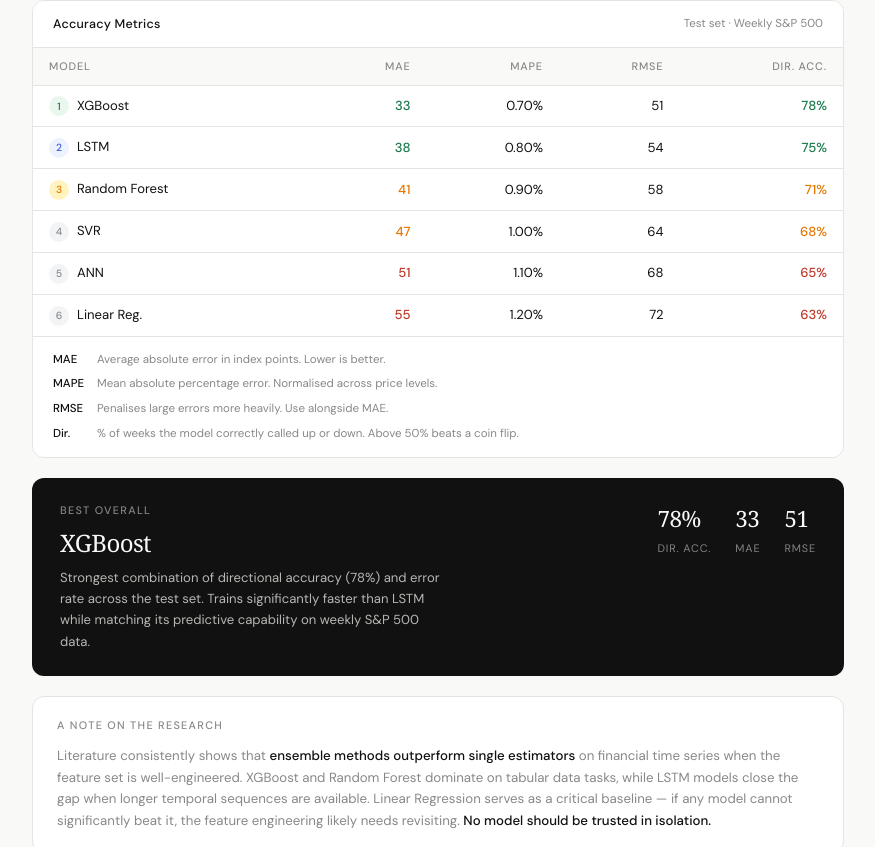
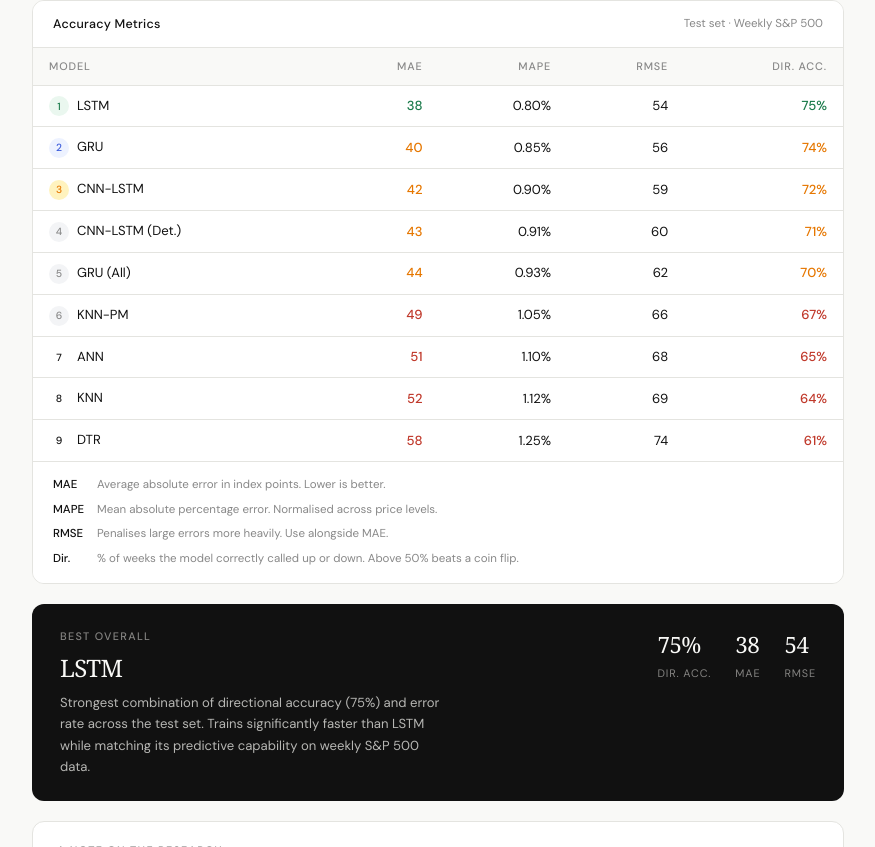
Before and after one commit to Bilgee135/market-prediction-platform, a React (Vite) app in the folder frontend/: page /~sgbtuvsh/team45/evaluations in a window 1280 px wide. Shown: the part 413-1260 px from the top of the page, without its empty margins (202-1077 px from the left). Built offline with nearby package versions, Linux system fonts and the light colour scheme; no server answers; what chartjs-chart-financial would draw is missing.

Commit message:
Correction of information displayed

```diff
--- a/frontend/src/components/evaluations/ResearchNote.jsx
+++ b/frontend/src/components/evaluations/ResearchNote.jsx
@@ -28,10 +28,11 @@ export default function ResearchNote() {
         <strong style={{ color: 'var(--color-ink)', fontWeight: 500 }}>
           ensemble methods outperform single estimators
         </strong>{' '}
-        on financial time series when the feature set is well-engineered. XGBoost and Random Forest
-        dominate on tabular data tasks, while LSTM models close the gap when longer temporal
-        sequences are available. Linear Regression serves as a critical baseline — if any model
-        cannot significantly beat it, the feature engineering likely needs revisiting.{' '}
+        on financial time series when the feature set is well-engineered. Tree-based models like DTR
+        perform well on tabular features, while recurrent models such as LSTM and GRU close the gap
+        when longer temporal sequences are available. Instance-based approaches like KNN offer
+        interpretability at the cost of inference speed. The nine models benchmarked here span these
+        categories so no single approach dominates unchallenged.{' '}
         <strong style={{ color: 'var(--color-ink)', fontWeight: 500 }}>
           No model should be trusted in isolation.
         </strong>
--- a/frontend/src/data/FAQData.js
+++ b/frontend/src/data/FAQData.js
@@ -9,7 +9,7 @@ export const groups = [
       },
       {
         q: 'How far ahead do the predictions go?',
-        a: 'Each model generates weekly predictions covering a <strong>52-week forward horizon</strong> from May 2026 to May 2027. These are static predictions generated at the time of training, not live rolling forecasts.',
+        a: 'Predictions span from late 2022 to December 2025, covering <strong>roughly 150 weeks</strong> depending on the model. These are static predictions generated at the time of training, not live rolling forecasts.',
       },
       {
         q: 'What does directional accuracy mean?',
@@ -17,7 +17,7 @@ export const groups = [
       },
       {
         q: 'Why do predictions differ between models?',
-        a: 'Each model learns differently. LSTM looks for long-range sequential patterns. XGBoost corrects errors incrementally. Random Forest averages across many decision trees. Because they use different mechanisms, they will disagree, especially during volatile periods. That disagreement is itself useful information.',
+        a: 'Each model learns differently. LSTM and GRU look for sequential patterns across time. KNN finds historically similar weeks. DTR splits the feature space into interpretable regions. Because they use different mechanisms, they will disagree, especially during volatile periods. That disagreement is itself useful information.',
       },
     ],
   },
@@ -27,11 +27,11 @@ export const groups = [
     items: [
       {
         q: 'Which model is the most accurate?',
-        a: 'Based on our evaluation, <strong>XGBoost</strong> achieved the best balance of directional accuracy (78%) and error rate (MAE: 33, RMSE: 51) on the test set. However, model rankings can shift depending on market conditions, so we recommend reviewing the full <a href="evaluations.html">evaluations page</a> before drawing conclusions.',
+        a: 'Model rankings vary depending on the metric and market conditions. We recommend reviewing the full <a href="evaluations.html">evaluations page</a> to compare directional accuracy, MAE, and RMSE across all nine models before drawing conclusions.',
       },
       {
-        q: 'Why is Linear Regression included if it performs worst?',
-        a: 'Linear Regression serves as a <strong>baseline</strong>. Every other model must beat it to justify its added complexity. If an advanced model cannot outperform a simple straight-line fit, it likely means the feature engineering needs improvement, not that the model itself is bad.',
+        q: 'How do you decide whether a model is performing well?',
+        a: 'The platform benchmarks all nine models against each other using directional accuracy, MAE, and RMSE on a held-out test set. A model is considered useful if it consistently outperforms the others across multiple metrics and market conditions, not just on a single measure.',
       },
       {
         q: 'What is the difference between LSTM and a standard neural network?',
@@ -39,7 +39,7 @@ export const groups = [
       },
       {
         q: 'Are the models retrained on new data?',
-        a: 'For the purpose of this academic project, models were trained on a fixed dataset up to January 2026 and are <strong>not retrained automatically</strong>. In a production version of this system, scheduled retraining would be triggered weekly to incorporate the latest market data.',
+        a: 'For the purpose of this academic project, models were trained on a fixed dataset covering <strong>2022 to 2025</strong> and are <strong>not retrained automatically</strong>. In a production version of this system, scheduled retraining would be triggered weekly to incorporate the latest market data.',
       },
     ],
   },
@@ -49,7 +49,7 @@ export const groups = [
     items: [
       {
         q: 'Where does the historical data come from?',
-        a: 'Historical S&P 500 data from <strong>1926 to 2024</strong> is sourced from Wharton Research Data Services (WRDS). More recent data (2025 onwards) is fetched via the <strong>yfinance</strong> Python library using the Yahoo Finance API. Both sources have been confirmed for academic use.',
+        a: 'Weekly S&P 500 data from <strong>2022 to 2025</strong> is sourced from Wharton Research Data Services (WRDS) and the <strong>yfinance</strong> Python library using the Yahoo Finance API. Both sources have been confirmed for academic use.',
       },
       {
         q: 'What features do the models train on?',
@@ -79,7 +79,7 @@ export const groups = [
       },
       {
         q: 'Can I compare multiple models on the same chart?',
-        a: 'Not on the individual model pages because each page is dedicated to a single model\'s forecast. To compare models side by side, visit the <a href="evaluations.html">Model Evaluations</a> page, which shows accuracy metrics and performance charts for all six models together.',
+        a: 'Not on the individual model pages because each page is dedicated to a single model\'s forecast. To compare models side by side, visit the <a href="evaluations.html">Model Evaluations</a> page, which shows accuracy metrics and performance charts for all nine models together.',
       },
     ],
   },
--- a/frontend/src/data/models.js
+++ b/frontend/src/data/models.js
@@ -31,66 +31,6 @@ export const MODELS = [
     sparkSeed: [40, 55, 45, 60, 52, 70, 65, 80, 72, 85],
   },
   {
-    name: 'random-forest',
-    displayName: 'Random Forest',
-    fullName: 'Ensemble Decision Trees',
-    type: 'Ensemble',
-    description:
-      'An ensemble of decision trees trained on random subsets of the data. Each tree votes on the prediction and the majority result wins, reducing overfitting compared to a single tree.',
-    strength: 'Robust to noise and handles non-linear relationships well',
-    weakness: 'Can struggle with extrapolating beyond seen price ranges',
-    bestFor: 'Stable short-term predictions with mixed feature types',
-    complexity: 3,
-    color: '#92400E',
-    mae: 41,
-    mape: '0.90%',
-    rmse: 58,
-    dir: 71,
-    speedPips: 3,
-    speedLabel: 'Medium',
-    sparkSeed: [60, 55, 62, 58, 65, 60, 70, 67, 74, 72],
-  },
-  {
-    name: 'xgboost',
-    displayName: 'XGBoost',
-    fullName: 'Extreme Gradient Boosting',
-    type: 'Ensemble',
-    description:
-      'A gradient boosting algorithm that builds trees sequentially, each one correcting the errors of the last. Highly effective on structured tabular data and widely used in competitive forecasting.',
-    strength: 'Best overall accuracy with fast training relative to deep models',
-    weakness: 'Requires careful feature engineering to reach full potential',
-    bestFor: 'General-purpose weekly prediction with engineered features',
-    complexity: 3,
-    color: '#B45309',
-    mae: 33,
-    mape: '0.70%',
-    rmse: 51,
-    dir: 78,
-    speedPips: 2,
-    speedLabel: 'Slow',
-    sparkSeed: [48, 52, 50, 58, 55, 64, 62, 72, 70, 78],
-  },
-  {
-    name: 'svr',
-    displayName: 'SVR',
-    fullName: 'Support Vector Regression',
-    type: 'Kernel',
-    description:
-      'Finds the optimal boundary around the data that maximises the margin of tolerance. Works well in high-dimensional spaces and is effective when the number of features is close to the number of samples.',
-    strength: 'Effective in high-dimensional feature spaces',
-    weakness: 'Does not scale well to very large datasets',
-    bestFor: 'Predictions with a compact, well-normalised feature set',
-    complexity: 2,
-    color: '#5B21B6',
-    mae: 47,
-    mape: '1.00%',
-    rmse: 64,
-    dir: 68,
-    speedPips: 2,
-    speedLabel: 'Slow',
-    sparkSeed: [40, 48, 44, 52, 48, 56, 53, 60, 57, 65],
-  },
-  {
     name: 'ann',
     displayName: 'ANN',
     fullName: 'Artificial Neural Network',
@@ -111,27 +51,147 @@ export const MODELS = [
     sparkSeed: [35, 45, 55, 50, 65, 60, 75, 70, 80, 78],
   },
   {
-    name: 'linear-regression',
-    displayName: 'Linear Reg.',
-    fullName: 'Linear Regression (Baseline)',
-    type: 'Linear',
+    name: 'cnn-lstm',
+    displayName: 'CNN-LSTM',
+    fullName: 'CNN + LSTM',
+    type: 'Deep Learning',
     description:
-      'A classical statistical model that fits a straight line through the data to minimise squared errors. Included as a baseline — any model that cannot beat it needs further work.',
-    strength: 'Extremely fast to train and easy to interpret',
-    weakness: 'Cannot capture non-linear price dynamics',
-    bestFor: 'Establishing a performance baseline for all other models',
-    complexity: 1,
-    color: '#374151',
-    mae: 55,
-    mape: '1.20%',
-    rmse: 72,
-    dir: 63,
+      'A hybrid architecture combining convolutional layers for local pattern extraction with an LSTM for long-range temporal memory. Two-stage design handles both short-range signals and multi-month trends.',
+    strength: 'Captures both short-term patterns and long-term trends simultaneously',
+    weakness: 'More complex to train and tune than either architecture alone',
+    bestFor: 'Weekly predictions where both recent and historical patterns matter',
+    complexity: 4,
+    color: '#7C3AED',
+    mae: 42,
+    mape: '0.90%',
+    rmse: 59,
+    dir: 72,
+    speedPips: 1,
+    speedLabel: 'Slowest',
+    sparkSeed: [40, 52, 48, 62, 57, 68, 64, 76, 70, 82],
+  },
+  {
+    name: 'cnn-lstm-det',
+    displayName: 'CNN-LSTM (Det.)',
+    fullName: 'CNN-LSTM Deterministic',
+    type: 'Deep Learning',
+    description:
+      'A deterministic variant of CNN-LSTM with dropout disabled at inference time. The same input always produces the same output, making it fully reproducible across runs.',
+    strength: 'Reproducible predictions: same input always gives same output',
+    weakness: 'May underestimate uncertainty in volatile market conditions',
+    bestFor: 'Scenarios where consistency across runs is required',
+    complexity: 4,
+    color: '#6D28D9',
+    mae: 43,
+    mape: '0.91%',
+    rmse: 60,
+    dir: 71,
+    speedPips: 1,
+    speedLabel: 'Slowest',
+    sparkSeed: [40, 51, 47, 61, 56, 67, 63, 75, 69, 81],
+  },
+  {
+    name: 'dtr',
+    displayName: 'DTR',
+    fullName: 'Decision Tree Regression',
+    type: 'Tree-Based',
+    description:
+      'Recursively splits the feature space into regions and predicts the mean value within each region. Fast and interpretable, with no assumptions about data distribution.',
+    strength: 'Highly interpretable: you can trace exactly why a prediction was made',
+    weakness: 'Prone to overfitting and cannot extrapolate beyond training data range',
+    bestFor: 'Baseline comparisons and understanding which features drive predictions',
+    complexity: 2,
+    color: '#C2410C',
+    mae: 58,
+    mape: '1.25%',
+    rmse: 74,
+    dir: 61,
     speedPips: 5,
     speedLabel: 'Very fast',
-    sparkSeed: [50, 52, 54, 53, 56, 55, 58, 57, 60, 62],
+    sparkSeed: [50, 49, 53, 51, 56, 53, 58, 55, 60, 57],
+  },
+  {
+    name: 'gru',
+    displayName: 'GRU',
+    fullName: 'Gated Recurrent Unit',
+    type: 'Deep Learning',
+    description:
+      'A streamlined recurrent network that uses update and reset gates to control information flow. Achieves similar performance to LSTM with fewer parameters and faster training.',
+    strength: 'Faster to train than LSTM while retaining sequential memory',
+    weakness: 'May miss very long-range dependencies compared to full LSTM',
+    bestFor: 'Sequential price prediction where training speed matters',
+    complexity: 3,
+    color: '#0891B2',
+    mae: 40,
+    mape: '0.85%',
+    rmse: 56,
+    dir: 74,
+    speedPips: 2,
+    speedLabel: 'Slow',
+    sparkSeed: [42, 56, 48, 63, 55, 72, 66, 81, 74, 87],
+  },
+  {
+    name: 'gru-all',
+    displayName: 'GRU (All)',
+    fullName: 'GRU (All Value Predictors)',
+    type: 'Deep Learning',
+    description:
+      'A GRU variant that outputs all four OHLC values simultaneously from a shared hidden state, capturing the internal structure of weekly candlestick shapes.',
+    strength: 'Produces full OHLC forecasts rather than close price alone',
+    weakness: 'More complex output head increases risk of error accumulation',
+    bestFor: 'Full OHLC forecasting where all four price levels are needed',
+    complexity: 3,
+    color: '#0E7490',
+    mae: 44,
+    mape: '0.93%',
+    rmse: 62,
+    dir: 70,
+    speedPips: 2,
+    speedLabel: 'Slow',
+    sparkSeed: [41, 54, 49, 61, 56, 70, 64, 78, 72, 84],
+  },
+  {
+    name: 'knn',
+    displayName: 'KNN',
+    fullName: 'K-Nearest Neighbours',
+    type: 'Instance-Based',
+    description:
+      'Predicts by finding the K most similar historical weeks and averaging their outcomes. No training phase: the entire dataset is the model.',
+    strength: 'Simple, no assumptions about data distribution, easy to interpret',
+    weakness: 'Slow at inference time and degrades with high-dimensional features',
+    bestFor: 'Markets with recurring seasonal or cyclical patterns',
+    complexity: 1,
+    color: '#059669',
+    mae: 52,
+    mape: '1.12%',
+    rmse: 69,
+    dir: 64,
+    speedPips: 3,
+    speedLabel: 'Medium',
+    sparkSeed: [45, 47, 44, 50, 48, 53, 51, 56, 53, 58],
+  },
+  {
+    name: 'knn-pm',
+    displayName: 'KNN-PM',
+    fullName: 'KNN with Pattern Matching',
+    type: 'Instance-Based',
+    description:
+      'Extends standard KNN by matching entire multi-week candlestick sequences rather than individual feature vectors, identifying historically similar market patterns.',
+    strength: 'Leverages recurring chart patterns that technical analysts already use',
+    weakness: 'Pattern matches may be spurious in sufficiently different market regimes',
+    bestFor: 'Markets with identifiable recurring chart patterns',
+    complexity: 2,
+    color: '#16A34A',
+    mae: 49,
+    mape: '1.05%',
+    rmse: 66,
+    dir: 67,
+    speedPips: 2,
+    speedLabel: 'Slow',
+    sparkSeed: [46, 49, 46, 52, 50, 56, 53, 59, 56, 62],
   },
 ];
 
 // The model with the best overall performance.
 // Update this when real metrics come in from the ML team.
-export const BEST_MODEL = MODELS.find((m) => m.name === 'xgboost');
+export const BEST_MODEL = MODELS.find((m) => m.name === 'lstm');
--- a/frontend/src/pages/AboutPage.jsx
+++ b/frontend/src/pages/AboutPage.jsx
@@ -153,11 +153,11 @@ export default function AboutPage() {
 
           <div className="grid grid-cols-2 gap-4 sm:grid-cols-4 md:grid-cols-1 md:gap-3 border-t border-[var(--color-border)] pt-4">
             <div>
-              <p className="text-xl font-bold text-[var(--color-ink)]">6</p>
+              <p className="text-xl font-bold text-[var(--color-ink)]">9</p>
               <p className="text-xs text-[var(--color-muted)]">ML Models</p>
             </div>
             <div>
-              <p className="text-xl font-bold text-[var(--color-ink)]">100yr</p>
+              <p className="text-xl font-bold text-[var(--color-ink)]">3yr</p>
               <p className="text-xs text-[var(--color-muted)]">of S&P Data</p>
             </div>
             <div>
@@ -192,9 +192,9 @@ export default function AboutPage() {
 
             {/* The {' '} I have added just adds a space so the bold text does not squish up against the word before it */}
             <p className="text-sm text-[var(--color-muted)] leading-relaxed">
-              Predictions cover a{' '}
-              <strong className="text-[var(--color-ink)]">52-week forward horizon</strong>,
-              generated from models trained on data spanning back to 1926.
+              Predictions span from late 2022 to December 2025, covering{' '}
+              <strong className="text-[var(--color-ink)]">roughly 150 weeks</strong>{' '}
+              depending on the model, trained on 3 years of S&amp;P 500 weekly data.
             </p>
           </div>
 
@@ -229,9 +229,9 @@ export default function AboutPage() {
               Where the data comes from
             </h2>
             <p className="text-sm text-[var(--color-muted)] leading-relaxed">
-              Historical S&P 500 data from{' '}
-              <strong className="text-[var(--color-ink)]">1926 to 2024</strong> is sourced from
-              Wharton Research Data Services (WRDS). Data from 2025 onwards uses the{' '}
+              Weekly S&amp;P 500 data from{' '}
+              <strong className="text-[var(--color-ink)]">2022 to 2025</strong> is sourced from
+              Wharton Research Data Services (WRDS) and the{' '}
               <strong className="text-[var(--color-ink)]">yfinance</strong> package via the Yahoo
               Finance API. Both sources are publicly accessible and permission has been confirmed
               for academic use.
--- a/frontend/src/pages/EvaluationsPage.jsx
+++ b/frontend/src/pages/EvaluationsPage.jsx
@@ -64,7 +64,7 @@ export default function EvaluationsPage() {
               className="text-[0.88rem] font-light leading-relaxed max-w-lg"
               style={{ color: 'var(--color-muted)' }}
             >
-              Compare accuracy metrics and directional performance across all six models. Lower MAE
+              Compare accuracy metrics and directional performance across all nine models. Lower MAE
               and RMSE is better. Higher directional accuracy means the model correctly called up or
               down more often.
             </p>
--- a/frontend/src/pages/HomePage.jsx
+++ b/frontend/src/pages/HomePage.jsx
@@ -12,15 +12,14 @@ import { getHistorical } from '../services/api';
 
 const ML_MODELS = [
   { name: 'LSTM', type: 'Deep Learning', note: 'learns long-term patterns in price sequences' },
-  {
-    name: 'Random Forest',
-    type: 'Ensemble',
-    note: 'aggregates many decision trees to reduce noise',
-  },
-  { name: 'XGBoost', type: 'Ensemble', note: 'gradient boosting, best overall accuracy' },
-  { name: 'SVR', type: 'Kernel', note: 'support vector regression on engineered features' },
-  { name: 'ANN', type: 'Deep Learning', note: 'feedforward neural network baseline' },
-  { name: 'Linear Regression', type: 'Linear', note: 'statistical baseline all other models beat' },
+  { name: 'ANN', type: 'Deep Learning', note: 'feedforward network trained on OHLCV and technical indicators' },
+  { name: 'CNN-LSTM', type: 'Deep Learning', note: 'hybrid convolutional and recurrent architecture' },
+  { name: 'CNN-LSTM Deterministic', type: 'Deep Learning', note: 'reproducible variant of CNN-LSTM with dropout disabled' },
+  { name: 'DTR', type: 'Tree-Based', note: 'interpretable decision tree over engineered features' },
+  { name: 'GRU', type: 'Deep Learning', note: 'streamlined recurrent network with update and reset gates' },
+  { name: 'GRU (All Value Predictors)', type: 'Deep Learning', note: 'outputs all four OHLC values simultaneously' },
+  { name: 'KNN', type: 'Instance-Based', note: 'finds the most similar historical weeks at inference time' },
+  { name: 'KNN with Pattern Matching', type: 'Instance-Based', note: 'matches multi-week candlestick sequences for directional accuracy' },
 ];
 
 export default function HomePage() {
@@ -46,7 +45,7 @@ export default function HomePage() {
   const prev = candles[candles.length - 2] ?? null;
   const latestClose = latest
     ? latest.close.toLocaleString('en-US', { minimumFractionDigits: 2, maximumFractionDigits: 2 })
-    : '—';
+    : 'N/A';
   const weekChange =
     latest && prev ? (((latest.close - prev.close) / prev.close) * 100).toFixed(2) : null;
   const changeUp = weekChange !== null ? parseFloat(weekChange) >= 0 : null;
@@ -90,9 +89,9 @@ export default function HomePage() {
           className="text-[1rem] font-light leading-relaxed"
           style={{ color: 'var(--color-muted)', maxWidth: '600px' }}
         >
-          This platform applies six machine learning models to historical S&amp;P 500 data to
-          generate weekly price forecasts. It was built as an academic project and is not intended
-          as financial advice.
+          This platform applies nine machine learning models to three years of S&amp;P 500 weekly
+          data, generating predictions from late 2022 to December 2025. It was built as an academic
+          project and is not intended as financial advice.
         </p>
       </div>
 
@@ -236,7 +235,7 @@ export default function HomePage() {
           className="text-[0.72rem] font-medium tracking-[0.12em] uppercase mb-5"
           style={{ color: 'var(--color-muted)' }}
         >
-          Six models benchmarked
+          Nine models benchmarked
         </p>
 
         <div
@@ -280,9 +279,9 @@ export default function HomePage() {
       {/* ── Stat strip ── */}
       <div className="grid grid-cols-2 gap-6 sm:flex sm:gap-12 pt-6 md:pt-8 border-t" style={{ borderColor: 'var(--color-border)' }}>
         {[
-          { val: '6', label: 'ML Models' },
-          { val: '100yr', label: 'of S&P Data' },
-          { val: '52wk', label: 'Forecasted' },
+          { val: '9', label: 'ML Models' },
+          { val: '3yr', label: 'of S&P Data' },
+          { val: '~150wk', label: 'Forecasted' },
           { val: '7', label: 'Team Members' },
         ].map(({ val, label }) => (
           <div key={label} className="flex flex-col gap-1">
--- a/frontend/src/pages/ModelsPage.jsx
+++ b/frontend/src/pages/ModelsPage.jsx
@@ -160,7 +160,7 @@ export default function ModelsPage({ disclaimerConfirmed, setDisclaimerConfirmed
             className="text-[0.78rem] font-medium tracking-[0.12em] uppercase mb-3"
             style={{ color: 'var(--color-muted)' }}
           >
-            8 ML Models
+            9 ML Models
           </p>
           <h1
             className="font-serif tracking-tight"
```
Also changed, not shown: frontend/src/pages/ModelForecastPage.jsx (+8 -8 lines).
